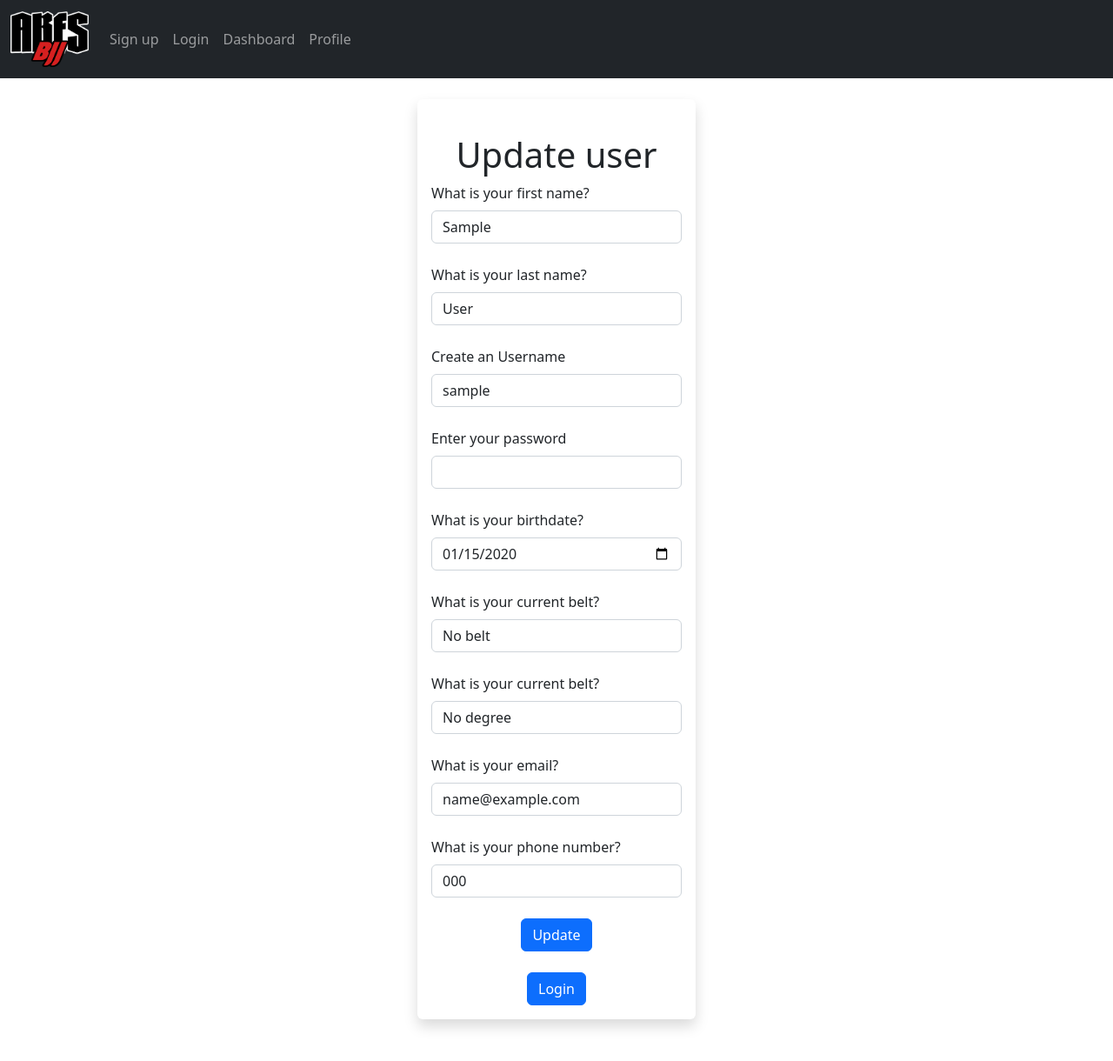
After one commit to fvsteinbach/Ares, a Flask app: page /update/1 in a window 1280 px wide. The commit adds this page. Shown: the whole page at 87% size. Run offline with Flask 2, Linux system fonts and the light colour scheme; tables that the repository leaves empty hold one stand-in row (values such as "Sample post"); some libraries are stand-ins or nearby versions.

Commit message:
Everything broke

```diff
--- a/app.py
+++ b/app.py
@@ -1,4 +1,4 @@
-from flask import Flask, request, render_template, redirect, session, flash
+from flask import Flask, request, render_template, redirect, session, flash, url_for
 from datetime import date, datetime
 from flask_wtf import FlaskForm
 from wtforms import StringField, PasswordField, SubmitField, EmailField, TelField, DateField, SelectField
@@ -25,32 +25,33 @@ class users(db.Model):
     id = db.Column(db.Integer, primary_key=True)
     first_name = db.Column(db.String(50), nullable=False)
     last_name = db.Column(db.String(50), nullable=False)
+    username =  db.Column(db.String(25), nullable=False, unique=True)
+    password = db.Column(db.String(), nullable=False)
     birthdate = db.Column(db.Date, nullable=False)
     belt = db.Column(db.String(50), nullable=False)
     degree = db.Column(db.String(50), nullable=False)
     email = db.Column(db.String(50), nullable=False, unique=True)
     phone = db.Column(db.String(50), nullable=False)
-    username =  db.Column(db.String(25), nullable=False, unique=True)
-    password = db.Column(db.String(), nullable=False)
     date_added = db.Column(db.Date, default=datetime.utcnow)
 
     #Create a string
-    def __repr__(self) -> str:
-        return super().__repr__()
+    def __repr__(self):
+        return '<Name %r>' %self.first_name
 
 
 #Create a Form class
 class register_form(FlaskForm):
     first_name = StringField("What is your first name?", validators=[data_required()])
     last_name = StringField("What is your last name?", validators=[data_required()])
-    birthdate = DateField("What is your birthdate?", validators=[data_required()])
+    username = StringField("Create an Username", validators=[data_required()])
     belt = SelectField("What is your current belt?", choices=["No belt", "White", "Blue", "Purple", "Brown", "Black"], validators=[data_required()])
     degree = SelectField("What is your current belt?", choices=["No degree","I", "II", "III", "IV"], validators=[data_required()])
     email = EmailField("What is your email?", validators=[data_required()])
     phone = TelField("What is your phone number?", validators=[data_required()])
-    username = StringField("Create an Username", validators=[data_required()])
+    birthdate = DateField("What is your birthdate?", validators=[data_required()])
     password = PasswordField("Enter your password", validators=[data_required()])
     submit = SubmitField("Register")
+    update = SubmitField("Update")
 
 
 @app.route("/", methods=["GET", "POST"])
@@ -64,33 +65,15 @@ def login():
 @app.route("/signup", methods=["POST", "GET"])
 def signup():
     form = register_form()
-    first_name=form.first_name.data
-    last_name=form.last_name.data
-    birthdate=form.birthdate.data
-    belt=form.belt.data
-    degree=form.degree.data
-    email=form.email.data
-    phone=form.phone.data
-    username=form.username.data
-    password = form.password.data
-    return render_template("signup.html", first_name=first_name, form=form, belt=belt, last_name=last_name, birthdate=birthdate, degree=degree, email=email, phone=phone, username=username)
+    return render_template("signup.html", form=form, first_name=form.first_name.data, last_name=form.last_name.data,
+    birthdate=form.birthdate.data, belt=form.belt.data,  degree=form.degree.data, email=form.email.data,
+    phone=form.phone.data, username=form.username.data)
 
-@app.route("/register", methods=["POST", "GET"])
+@app.route("/register", methods=["POST"])
 def register():
     form = register_form()
-    first_name = None
     if form.validate_on_submit():
-        first_name=form.first_name.data
-        last_name=form.last_name.data
-        birthdate=form.birthdate.data
-        belt=form.belt.data
-        degree=form.degree.data
-        email=form.email.data
-        phone=form.phone.data
-        username=form.username.data
-        password = form.password.data
-        date_added = datetime.today()
-        user = users(first_name=first_name, last_name=last_name, birthdate=birthdate, belt=belt, degree=degree, email=email, phone=phone, username=username, password=password, date_added=date_added)
+        user = users(first_name=form.first_name.data, last_name=form.last_name.data, username=form.username.data, password=form.password.data, birthdate=form.birthdate.data, belt=form.belt.data, degree=form.degree.data, email=form.email.data, phone=form.phone.data, date_added=datetime.date().today())
         db.session.add(user)
         db.session.commit()
         form.first_name.data = ''
@@ -103,16 +86,37 @@ def register():
         form.username.data = ''
         form.password.data = ''
         flash("User created successfully")
-        our_users = users.query.order_by(users.date_added)
-        print(user)
-        print(our_users)
-    return redirect("/profile")
+        users = users.query.order_by(users.date_added)
+    return redirect("/profile", users=users)
 
 @app.route("/profile", methods=["POST", "GET"])
 def profile():
     flash("Form submited successfully!")
     form = register_form()
     return render_template("profile.html", form=form)
+
+#Update database
+@app.route("/update/<int:id>", methods=["POST", "GET"])
+def update(id):
+    form = register_form()
+    name_update = users.query.get_or_404(id)
+    if request.method == "POST":
+        name_update.first_name = request.form['first_name']
+        name_update.last_name = request.form['last_name']
+        name_update.email = request.form['email']
+        name_update.phone = request.form['phone']
+        name_update.username = request.form['username']
+        name_update.birthdate = request.form['birthdate']
+        name_update.belt = request.form['birthdate']
+        name_update.degree = request.form['degree']
+        try:
+            db.session.commit()
+            flash("User updated successfully")
+            return redirect("/dashboard", form=form, name_update=name_update)
+        except:
+            flash("Error, looks like there was a problem...try again")
+            return render_template("update.html", form=form, name_update=name_update)
+    return render_template("update.html", form=form, name_update=name_update)
 
 @app.route("/error")
 def error():
@@ -121,19 +125,14 @@ def error():
 @app.route("/dashboard")
 def dashboard():
     our_users = users.query.order_by(users.date_added)
-    print(our_users)
     return render_template("dashboard.html", our_users=our_users)
 
-@app.route("/deregister/<int:id>", methods=["POST", "GET"])
-def deregister(id):
-    form = register_form()
-    name_to_delete = users.query.get_or_404(id)
-    if request.method == "POST":
-        #Delete student
-        id = request.form.get("id")
-        if id:
-            db.execute("DELETE FROM users WHERE id = ?", id)
-        return redirect("/dashboard")
+@app.route("/deregister", methods=["POST"])
+def deregister():
+    #Delete student
+    if id:
+        db.execute("DELETE FROM users WHERE id = ?", id)
+    return redirect("/dashboard")
 
 if __name__==("__main__"):
     app.run()
--- a/templates/register.html
+++ b/templates/register.html
@@ -2,7 +2,7 @@
 
 {% block body %}
 
-    <br><br><form action="/registrants" method="post">
+    <br><br><form action="/register" method="post">
         <input type="text" id="fname" name="fname" placeholder="First name">
         <input type="text" id="lname" name="lname" placeholder="Last name"><br>
         <input type="date" id="birthdate" name="birthdate" placeholder="birthdate">
--- /dev/null
+++ b/templates/update.html
@@ -0,0 +1,55 @@
+{% extends "layout.html" %}
+
+{% block body %}
+
+    <br>
+    <div class="container w-25 p-3 shadow p-3 mb-5 bg-body rounded">
+        <br/> <center><h1>Update user</h1></center>
+        <form action="/update/{{ name_update.id }}" method="POST" >
+
+            {{ form.hidden_tag() }}
+
+            {{ form.first_name.label(class="form-label") }}
+            {{ form.first_name(class="form-control", value=name_update.first_name) }}
+            <br>
+            {{ form.last_name.label(class="form-label") }}
+            {{ form.last_name(class="form-control", value=name_update.last_name) }}
+            <br>
+            {{ form.username.label(class="form-label") }}
+            {{ form.username(class="form-control", value=name_update.username) }}
+            <br>
+            {{ form.password.label(class="form-label") }}
+            {{ form.password(class="form-control", value=name_update.password) }}
+            <br>
+            {{ form.birthdate.label(class="form-label") }}
+            {{ form.birthdate(class="form-control", value=name_update.birthdate) }}
+            <br>
+            {{ form.belt.label(class="form-label") }}
+            {{ form.belt(class="form-control", value=name_update.belt) }}
+            <br>
+            {{ form.degree.label(class="form-label") }}
+            {{ form.degree(class="form-control", value=name_update.degree) }}
+            <br>
+            {{ form.email.label(class="form-label") }}
+            {{ form.email(class="form-control", value=name_update.email) }}
+            <br>
+            {{ form.phone.label(class="form-label") }}
+            {{ form.phone(class="form-control", value=name_update.phone) }}
+
+            <br/>
+            <center>
+                {{ form.update(class="btn btn-primary") }}
+            </center>
+            </form>
+
+            <center>
+                <br/><a href="/login"> <button class="btn btn-primary">Login</button> </a>
+            </center>
+
+        </div>
+
+
+
+
+
+{% endblock %}
```
Also changed, not shown: templates/dashboard.html (+4 -4 lines), users.db.
